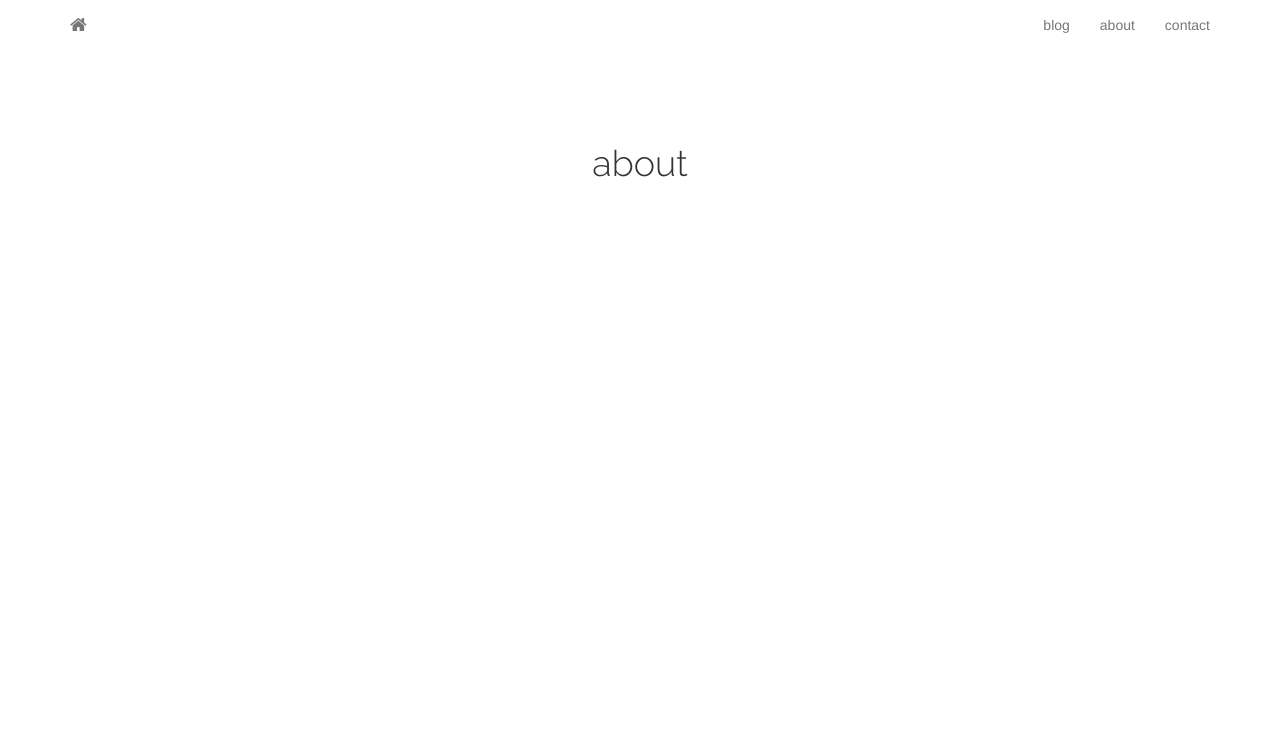
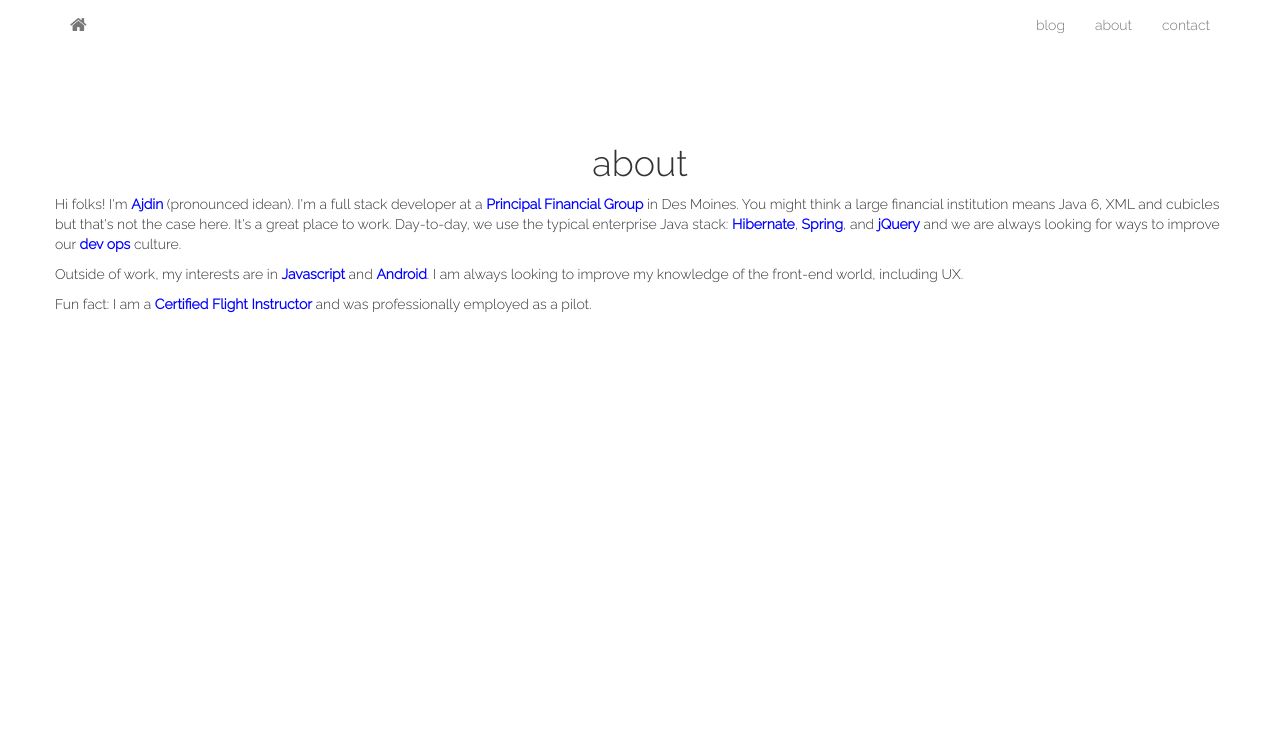
Before and after one commit to ajdinhedzic/personal_website, a plain HTML site: page about.html in a window 1280 px wide. Shown: the top 729 px of the page. Drawn offline with nearby package versions, Linux system fonts and the light colour scheme.

Commit message:
about page created, modified to left align text

```diff
--- a/about.html
+++ b/about.html
@@ -35,9 +35,12 @@
     <!-- end top navbar-->
 
     <!--main content-->
-    <div class="container row-text-center container-content">
+    <div class="container container-content">
    		<div class="row">
-			<h1>about</h1>
+			<h1 class="row-text-center ">about</h1>
+      <p>Hi folks! I'm <strong>Ajdin</strong> (pronounced idean).  I'm a full stack developer at a <strong>Principal Financial Group</strong> in Des Moines. You might think a large financial institution means Java 6, XML and cubicles but that's not the case here. It's a great place to work.  Day-to-day, we use the typical enterprise Java stack: <strong>Hibernate</strong>, <strong>Spring</strong>, and <strong>jQuery</strong> and we are always looking for ways to improve our <strong>dev ops</strong> culture.</p>
+      <p>Outside of work, my interests are in <strong>Javascript</strong> and <strong>Android</strong>.  I am always looking to improve my knowledge of the front-end world, including UX.</p>
+      <p>Fun fact: I am a <strong>Certified Flight Instructor</strong> and was professionally employed as a pilot.</p>
    		</div>
     </div>
     <!--end main content-->
--- a/css/app.css
+++ b/css/app.css
@@ -7,6 +7,7 @@ body{
 	padding-top: 60px;
 	height: 100%;
 	background-color: white;
+	font-family: 'Raleway', sans-serif;
 }
 
 .container-content {
@@ -15,7 +16,7 @@ body{
 
 .row-text-center {
 	text-align: center;
-	font-family: 'Raleway', sans-serif;
+
 	font-weight: 300;
 }
 
```
